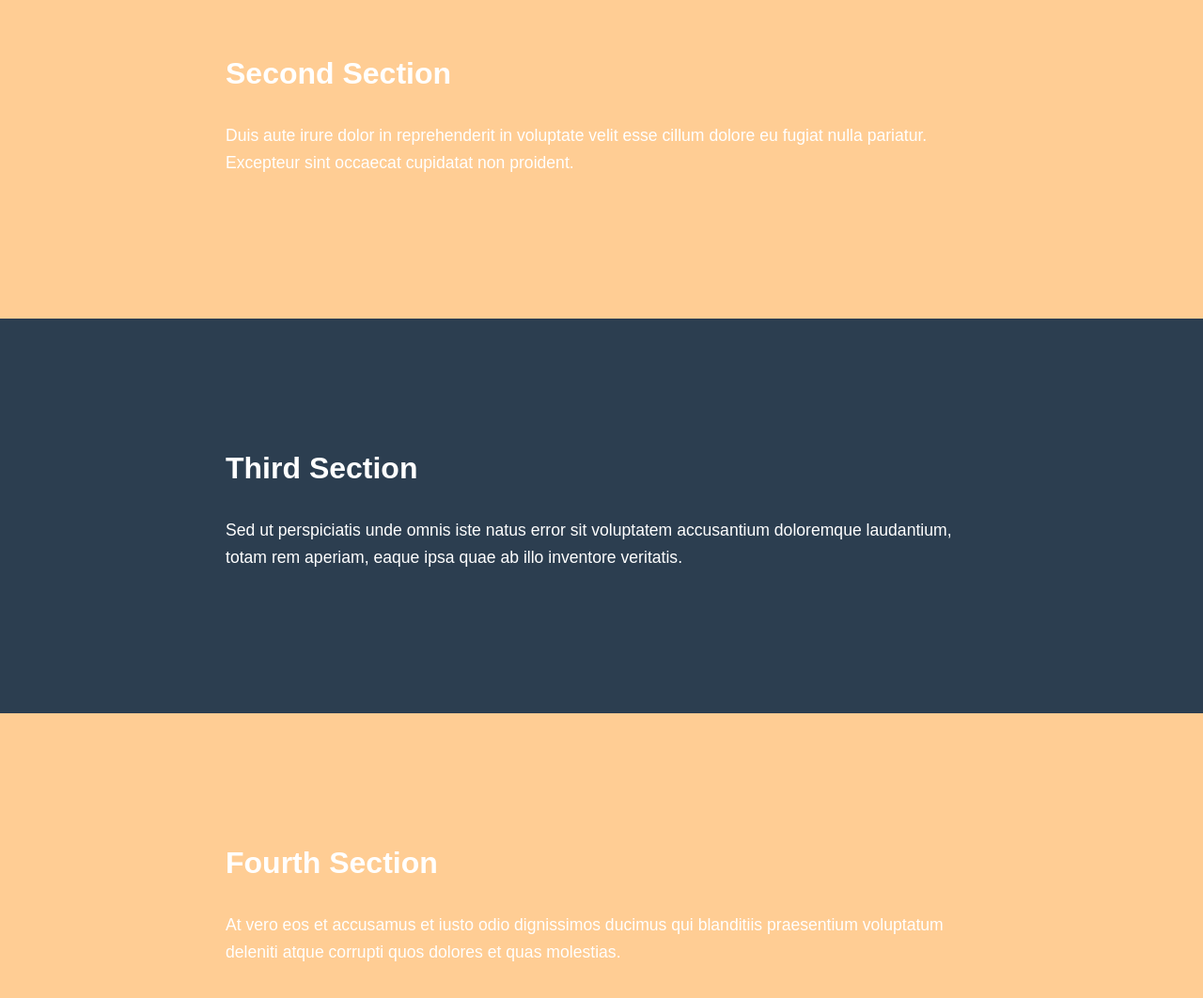
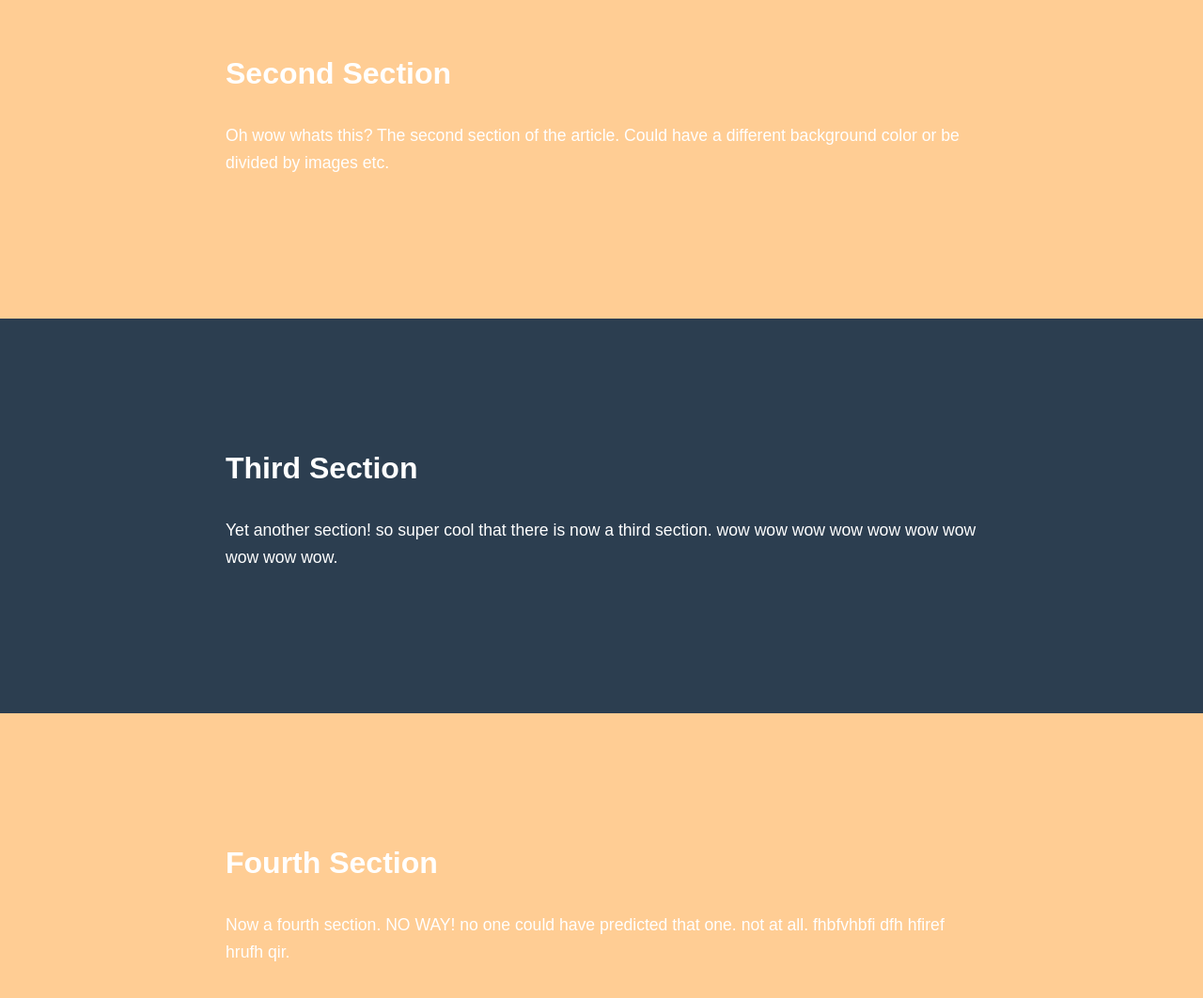
Before and after one commit to libbyraymond/VSPublicFacingArt, a plain HTML site: page index.html in a window 1280 px wide. Shown: the part 1340-2402 px from the top of the page at 94% size. Drawn offline with Linux system fonts and the light colour scheme.

Commit message:
text changes

```diff
--- a/index.html
+++ b/index.html
@@ -12,28 +12,28 @@
       <div class="section section-1">
           <div class="content">
               <h2>First Section</h2>
-              <p>Lorem ipsum dolor sit amet, consectetur adipiscing elit. Sed do eiusmod tempor incididunt ut labore et dolore magna aliqua. Ut enim ad minim veniam, quis nostrud exercitation ullamco laboris.</p>
+              <p>Opening section of the article will be written here. lots more words and a longer paragraph bla bla blah fjsn fdufb skdhb</p>
           </div>
       </div>
 
       <div class="section section-2">
           <div class="content">
               <h2>Second Section</h2>
-              <p>Duis aute irure dolor in reprehenderit in voluptate velit esse cillum dolore eu fugiat nulla pariatur. Excepteur sint occaecat cupidatat non proident.</p>
+              <p>Oh wow whats this? The second section of the article. Could have a different background color or  be divided by images etc.</p>
           </div>
       </div>
 
       <div class="section section-3">
           <div class="content">
               <h2>Third Section</h2>
-              <p>Sed ut perspiciatis unde omnis iste natus error sit voluptatem accusantium doloremque laudantium, totam rem aperiam, eaque ipsa quae ab illo inventore veritatis.</p>
+              <p>Yet another section! so super cool that there is now a third section. wow wow wow wow wow wow wow wow wow wow.</p>
           </div>
       </div>
 
       <div class="section section-4">
           <div class="content">
               <h2>Fourth Section</h2>
-              <p>At vero eos et accusamus et iusto odio dignissimos ducimus qui blanditiis praesentium voluptatum deleniti atque corrupti quos dolores et quas molestias.</p>
+              <p>Now a fourth section. NO WAY! no one could have predicted that one. not at all. fhbfvhbfi dfh hfiref hrufh qir.</p>
           </div>
       </div>
   </body>
```
